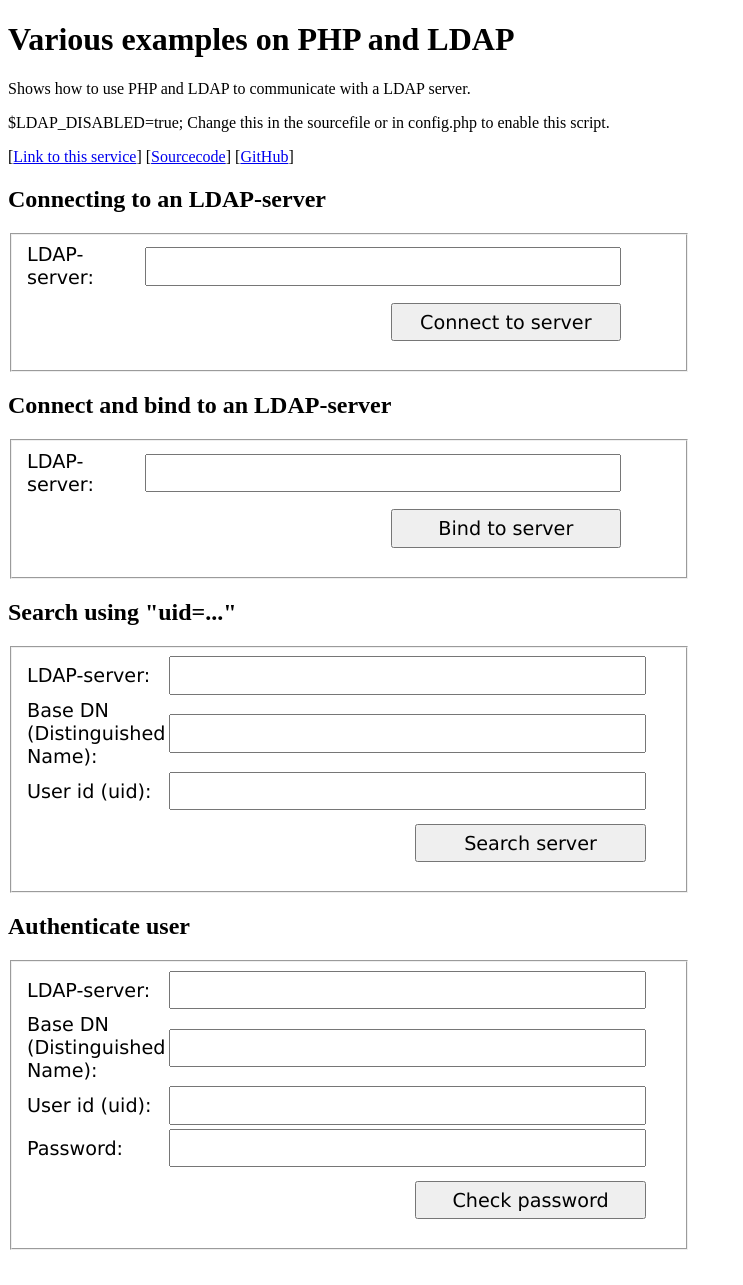
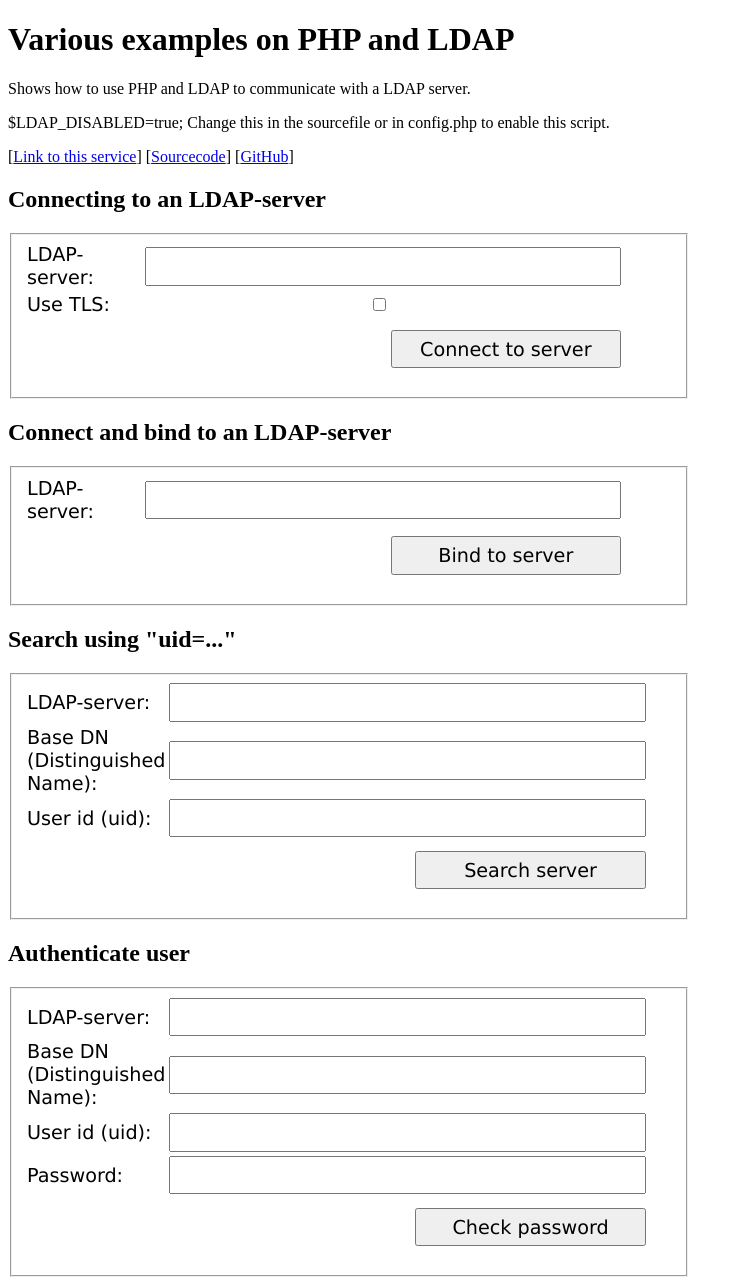
Before and after one commit to mosbth/Utility, a PHP site: page /ldap.php in a window 1280 px wide. Shown: the whole page, without its empty margins (0-743 px from the left). Before the commit the page ends 1250 px from the top, so only its background shows below. Run offline with PHP 8.4, Linux system fonts and the light colour scheme.

Commit message:
Adding TLS to ldap example

```diff
--- a/ldap.php
+++ b/ldap.php
@@ -88,6 +88,7 @@ $server 	= strip_tags(isset($_POST['server']) ? $_POST['server']: '');
 $basedn 	= ldap_escape(isset($_POST['basedn']) ? $_POST['basedn'] : '', false);
 $uid			= strip_tags(isset($_POST['uid']) ? $_POST['uid'] : '');
 $password	= strip_tags(ldap_escape(isset($_POST['password']) ? $_POST['password'] : ''));
+$usetls		= strip_tags(isset($_POST['tls']) ? $_POST['tls'] : '');
 
 //$basedn 	= strip_tags($_POST['basedn']);
 //$uid			= strip_tags($_POST['uid']);
@@ -119,8 +120,10 @@ else if($submit == 'connect-to-server') {
 	$connectStatus = "<p>Connecting... ";
 	$ds = ldap_connect($server);
 	ldap_set_option($ds, LDAP_OPT_PROTOCOL_VERSION, 3);
+	if($usetls) {
 		ldap_set_option($ds, LDAP_OPT_REFERRALS, 0);
 		ldap_start_tls($ds);
+	}
 	$connectStatus .= "done. Result is '{$ds}'.</p>";
   ldap_close($ds);
 }
@@ -135,8 +138,10 @@ else if($submit == 'bind-to-server') {
 	$bindStatus = "<p>Connecting and binding... ";
 	$ds	= ldap_connect($server);
 	ldap_set_option($ds, LDAP_OPT_PROTOCOL_VERSION, 3);
+	if($usetls) {
 		ldap_set_option($ds, LDAP_OPT_REFERRALS, 0);
 		ldap_start_tls($ds);
+	}
 	$r	= ldap_bind($ds);
 	$bindStatus .= "done. Bind result is '{$r}'.</p>";
   ldap_close($ds);
@@ -152,8 +157,10 @@ else if($submit == 'search-uid') {
 	$searchStatus = "<p>Connecting and binding... ";
 	$ds	= ldap_connect($server);
 	ldap_set_option($ds, LDAP_OPT_PROTOCOL_VERSION, 3);
+	if($usetls) {
 		ldap_set_option($ds, LDAP_OPT_REFERRALS, 0);
 		ldap_start_tls($ds);
+	}
   $r	= ldap_bind($ds);
 	$searchStatus .= "done. Bind result is '{$r}'.</p>";
 	$searchStatus .= "<p>Searching for 'uid={$uid}'...";
@@ -173,10 +180,12 @@ else if($submit == 'search-uid') {
 else if($submit == 'check-password') {
 
 	$passwordStatus = "<p>Connecting and binding... ";
-	$ds	= ldap_connect($server);
+	$ds	= ldap_connect($server, 686);
 	ldap_set_option($ds, LDAP_OPT_PROTOCOL_VERSION, 3);
+	if($usetls) {
 		ldap_set_option($ds, LDAP_OPT_REFERRALS, 0);
 		ldap_start_tls($ds);
+	}
   $r	= ldap_bind($ds);
 	$passwordStatus .= "done. Bind result is '{$r}'.</p>";
 	$passwordStatus .= "<p>Searching for 'uid={$uid}'...";
@@ -199,6 +208,8 @@ else if($submit == 'check-password') {
 //
 $script = basename(__FILE__);
 
+$tlschecked = (!empty($usetls)) ? 'checked' : '';
+
 $html = <<<EOD
 <h1>Various examples on PHP and LDAP</h1>
 <p>
@@ -220,6 +231,10 @@ Shows how to use PHP and LDAP to communicate with a LDAP server.
 <tr>
 <td><label for="server">LDAP-server:</label></td>
 <td style='text-align: right;'><input type='text' name='server' value='{$server}'></td>
+</tr>
+<tr>
+<td><label for="tls">Use TLS:</label></td>
+<td><input type='checkbox' name='tls' value='on' {$tlschecked}></td>
 </tr>
 <tr>
 <td colspan='2' style='text-align: right;'>
```
Lines whose indentation alone changed are shown as unchanged.
